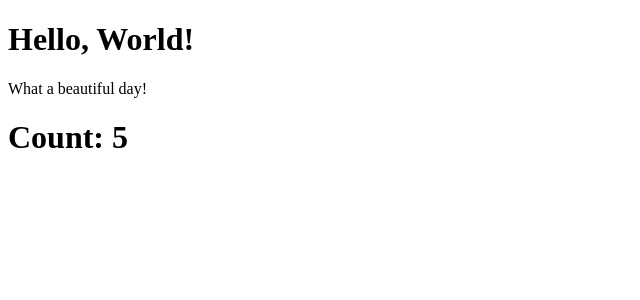
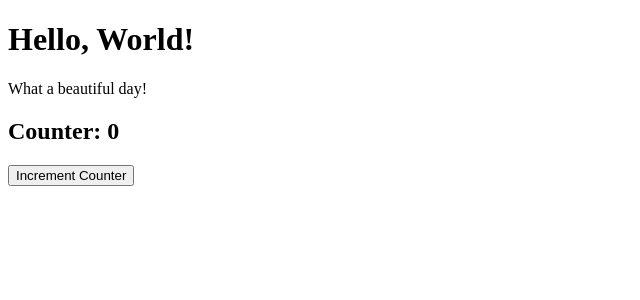
Before and after one commit to cicciocara/React-exercises, a React (Create React App) app in the folder react-exercises/: page / in a window 1280 px wide. Shown: the top 300 px of the page, without its empty margins (0-640 px from the left). Built offline with nearby package versions, Linux system fonts and the light colour scheme.

Commit message:
feat/exercise events-01 completed

```diff
--- a/react-exercises/src/App.js
+++ b/react-exercises/src/App.js
@@ -1,4 +1,5 @@
 import React from 'react';
+import { ClickCounter } from './ClickCounter';
 import { Counter } from './Counter';
 import { Hello } from './Hello';
 import { Welcome } from './Welcome';
@@ -8,7 +9,7 @@ export class App extends React.Component {
     return (
       <div>
         <Hello />
-        <Counter initialValue={0} incrementAmount={1} incrementInterval={1000} />
+        <ClickCounter />
       </div>
     );
   }
--- /dev/null
+++ b/react-exercises/src/ClickCounter.js
@@ -0,0 +1,21 @@
+import React from 'react';
+
+export class ClickCounter extends React.Component {
+  state = {
+    counter: 0,
+  };
+
+  handleCounter = () => {
+    this.setState((state) => {
+      return { counter: state.counter + 1 };
+    });
+  };
+  render() {
+    return (
+      <div>
+        <h2>Counter: {this.state.counter}</h2>
+        <button onClick={this.handleCounter}>Increment Counter</button>
+      </div>
+    );
+  }
+}
```
